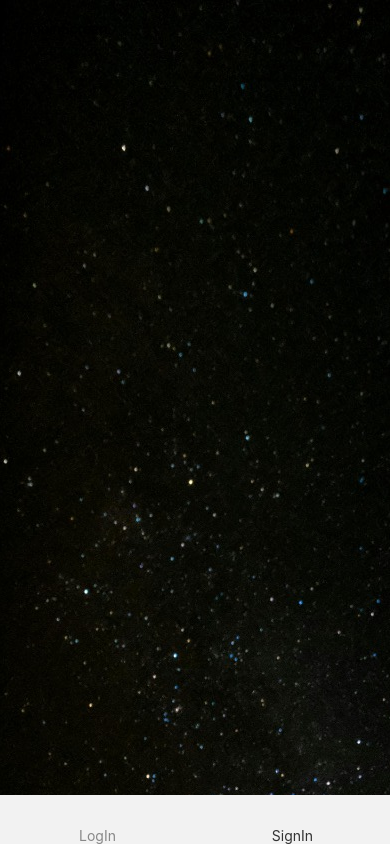
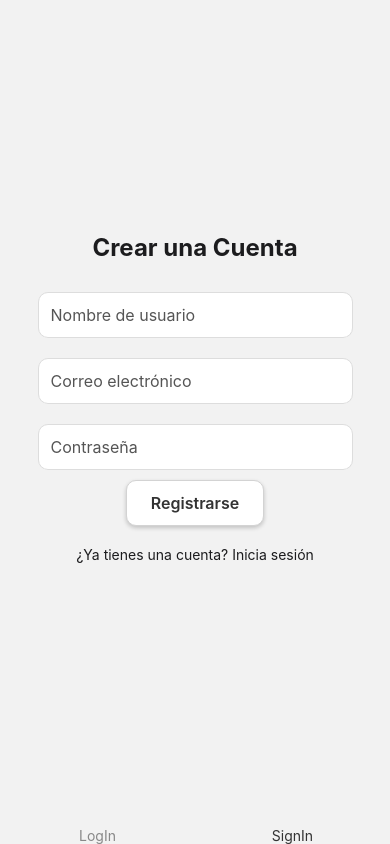
Before and after one commit to JesusDominguez11/planetinfoapp, a React Native app: screen /SignIn in a window 390 px wide. Built offline with nearby package versions, Linux system fonts and the light colour scheme.

Commit message:
login modificado

```diff
--- a/src/navigation/screens/LoginScreen.js
+++ b/src/navigation/screens/LoginScreen.js
@@ -1,63 +1,58 @@
-import React from 'react'
-import { View, Text, TextInput, Button, StyleSheet, ImageBackground } from 'react-native'
+import React from 'react';
+import { Text, StyleSheet } from 'react-native';
 import { SafeAreaView } from 'react-native-safe-area-context';
-//components
+// Componentes personalizados
 import Background from '../../components/Background';
 import ThemedButton from '../../components/Themed/ThemedButton';
 import ThemedTextInput from '../../components/Themed/ThemedTextInput';
-// Navigation
-import { useNavigation } from '@react-navigation/native'
-//reanimated
-import Animated from 'react-native-reanimated';
-//context
+// Navegación
+import { useNavigation } from '@react-navigation/native';
+// Contexto de tema
 import { useTheme } from '../../context/ThemeContext';
-//styles
+// Estilos
 import { getThemeStyles } from '../../styles/themeStyles';
 
 const LoginScreen = () => {
-  const { isDarkMode, toggleTheme } = useTheme();
+  const { isDarkMode } = useTheme();
   const styles = getThemeStyles(isDarkMode);
   const navigation = useNavigation();
 
   return (
     <Background>
-    <SafeAreaView
-      style={styles.background}>
+      <SafeAreaView style={[styles.container, { backgroundColor: isDarkMode ? '#121212' : '#f0f0f0' }]}>
+        <Text style={[styles.title, { color: isDarkMode ? '#ffffff' : '#333333' }]}>Iniciar sesión</Text>
 
-      <Text style={styles.title}>Iniciar sesion</Text>
+        <ThemedTextInput placeholder="Usuario..." />
+        <ThemedTextInput placeholder="Contraseña..." secureTextEntry />
 
-      {/* <Text style={styles.title}>Usuario:</Text> */}
-      {/* <TextInput style={styles.title}
-          placeholder="Usuario"
-        /> */}
-                      <ThemedTextInput
-        placeholder="Usuario..."
-      />
+        <ThemedButton title="Iniciar Sesión" onPress={() => alert('Sesión iniciada')} />
+        <ThemedButton title="Entrar como invitado" onPress={() => navigation.navigate('HomeScreen')} />
 
+        <Text style={[styles.footerText, { color: isDarkMode ? '#aaaaaa' : '#666666' }]}>
+          ¿Olvidaste tu contraseña?
+        </Text>
+      </SafeAreaView>
+    </Background>
+  );
+};
 
-      {/* <Text style={styles.title}>Contraseña:</Text> */}
-      {/* <TextInput style={styles.title}
-          placeholder="Contraseña"
-        /> */}
-              <ThemedTextInput
-        placeholder="Contraseña..."
-      />
+const styles = StyleSheet.create({
+  container: {
+    flex: 1,
+    padding: 20,
+    justifyContent: 'center',
+    alignItems: 'center',
+  },
+  title: {
+    fontSize: 28,
+    fontWeight: 'bold',
+    marginBottom: 20,
+  },
+  footerText: {
+    marginTop: 15,
+    fontSize: 14,
+    textDecorationLine: 'underline',
+  },
+});
 
-
-      {/* <Button style={styles.title} title="Iniciar sesión"/> */}
-      <ThemedButton title="Iniciar Sesion" onPress={() => { /* Cambia el tema aquí */ }} />
-      {/* <Button style={styles.title} title="Entrar como invitado" onPress={() => {
-               navigation.navigate('HomeScreen')
-              }} /> */}
-      <ThemedButton title="Entrar como invitado" onPress={() => {
-               navigation.navigate('HomeScreen')
-              }} />
-
-
-
-    </SafeAreaView>
-    </Background>
-  )
-}
-
-export default LoginScreen
+export default LoginScreen;
--- a/src/navigation/screens/SigninScreen.js
+++ b/src/navigation/screens/SigninScreen.js
@@ -1,66 +1,48 @@
-import { View, Text, StyleSheet, ImageBackground } from 'react-native'
-import { SafeAreaView } from 'react-native-safe-area-context'
-import React from 'react'
-//components
+import React from 'react';
+import { View, Text, StyleSheet, ImageBackground } from 'react-native';
+import { SafeAreaView } from 'react-native-safe-area-context';
+import { useTheme } from '@react-navigation/native';
+// Componentes personalizados
 import Background from '../../components/Background';
-//styles
+import ThemedTextInput from '../../components/Themed/ThemedTextInput';
+import ThemedButton from '../../components/Themed/ThemedButton';
 
 const SigninScreen = () => {
+  const { colors, dark } = useTheme();
 
   return (
     <Background>
-    <SafeAreaView
-    style={styles.container}
-    >
-      <Text>SigninScreen</Text>
-    </SafeAreaView>
+      <SafeAreaView style={[styles.container, { backgroundColor: colors.background }]}>
+        <Text style={[styles.title, { color: colors.text }]}>Crear una Cuenta</Text>
+
+        <ThemedTextInput placeholder="Nombre de usuario" />
+        <ThemedTextInput placeholder="Correo electrónico" keyboardType="email-address" />
+        <ThemedTextInput placeholder="Contraseña" secureTextEntry />
+
+        <ThemedButton title="Registrarse" onPress={() => alert('Registro exitoso')} />
+
+        <Text style={[styles.footerText, { color: colors.text }]}>¿Ya tienes una cuenta? Inicia sesión</Text>
+      </SafeAreaView>
     </Background>
-  )
-}
+  );
+};
 
 const styles = StyleSheet.create({
-  background: {
+  container: {
     flex: 1,
-    // resizeMode: 'cover', // Ajusta la imagen para cubrir toda la pantalla
+    padding: 20,
     justifyContent: 'center',
-
-  },
-  container: {
-      flex: 1,
-      // backgroundColor: '#121212', // Fondo oscuro
-      padding: 20,
+    alignItems: 'center',
   },
   title: {
-      fontSize: 24,
-      color: '#ffffff', // Texto blanco
-      fontWeight: 'bold',
-      marginBottom: 20,
+    fontSize: 24,
+    fontWeight: 'bold',
+    marginBottom: 20,
   },
-  item: {
-      backgroundColor: '#1e1e1e', // Fondo de los ítems
-      padding: 15,
-      borderRadius: 10,
-      marginVertical: 5,
-      // Sombras
-      shadowColor: '#000', // Color de la sombra
-      shadowOffset: {
-          width: 0,
-          height: 2,
-      },
-      shadowOpacity: 0.25, // Opacidad de la sombra
-      shadowRadius: 3.5, // Radio de la sombra
-      elevation: 5, // Elevación para Android
-  },
-  itemTitle: {
-      fontSize: 16,
-      color: '#ffffff', // Texto blanco para ítems
-  },
-  imgPlanet: {
-      width: 400,
-      height: 400,
-      resizeMode: 'contain',
-      alignSelf: 'center',
+  footerText: {
+    marginTop: 20,
+    fontSize: 14,
   },
 });
 
-export default SigninScreen
+export default SigninScreen;
```
